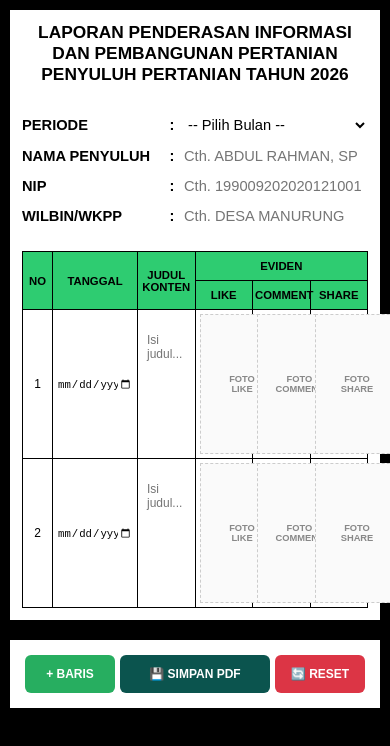
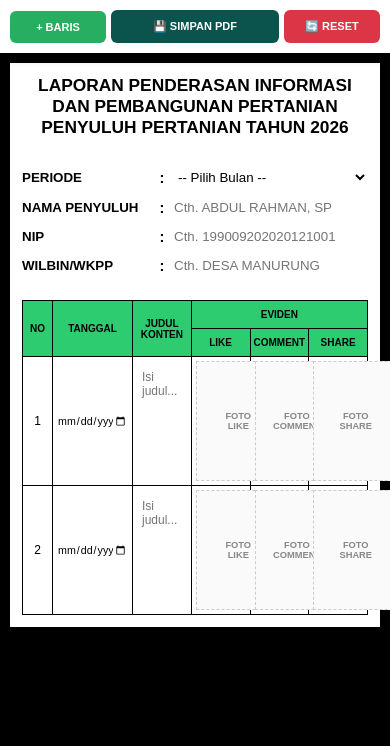
Before and after one commit to mamank757/EvidenLCS, a plain HTML site: page index.html in a window 390 px wide. Drawn offline with Linux system fonts and the light colour scheme.

Commit message:
Update index.html

```diff
--- a/index.html
+++ b/index.html
@@ -11,26 +11,26 @@
         * { box-sizing: border-box; }
         body { font-family: Arial, sans-serif; background: #000; margin: 0; padding: 0; }
 
-        /* PANEL KENDALI DI BAWAH TABEL */
+        /* PANEL KENDALI */
         .panel-kendali {
             background: #ffffff;
-            padding: 15px;
+            padding: 10px;
             display: flex;
             justify-content: space-between;
             align-items: center;
-            margin: 20px auto;
-            max-width: 210mm;
-            border-radius: 8px;
+            position: sticky;
+            top: 0;
+            z-index: 9999;
             box-shadow: 0 4px 10px rgba(0,0,0,0.3);
-            width: 95%;
+            width: 100%;
         }
 
-        button { padding: 12px 15px; cursor: pointer; border-radius: 6px; border: none; color: white; font-weight: bold; font-size: 12px; }
+        button { padding: 10px 12px; cursor: pointer; border-radius: 6px; border: none; color: white; font-weight: bold; font-size: 11px; }
         .btn-print { background: #0b544e; flex: 2; margin: 0 5px; }
         .btn-add { background: #27ae60; flex: 1; }
         .btn-reset { background: #dc3545; flex: 1; }
 
-        .kertas-wrapper { padding: 10px; display: flex; flex-direction: column; align-items: center; }
+        .kertas-wrapper { padding: 10px; display: flex; justify-content: center; }
 
         .kertas-a4 {
             width: 210mm;
@@ -38,34 +38,32 @@
             padding: 10mm 15mm;
             background: white;
             box-sizing: border-box;
-            box-shadow: 0 0 10px rgba(0,0,0,0.5);
         }
 
         .judul-laporan { text-align: center; font-weight: bold; font-size: 13pt; margin-bottom: 25px; text-transform: uppercase; color:#000; line-height: 1.2; }
 
         .identitas { width: 100%; border-collapse: collapse; margin-bottom: 20px; font-size: 11pt; color:#000; }
-        .identitas td { padding: 5px 0; border: none !important; }
+        .identitas td { padding: 5px 0; vertical-align: middle; border: none !important; }
 
-        /* Nama Penyuluh tidak wrap */
+        /* PERBAIKAN 1: Lebar Label diperluas agar tidak wrap */
         .label-id { width: 180px; font-weight: bold; white-space: nowrap; }
         .titik-id { width: 20px; text-align: center; font-weight: bold; }
 
         .identitas input, .identitas select {
-            width: 100%; border: none; font-size: 11pt; padding: 2px; background: transparent; outline: none; color: black;
+            width: 100%; border: none; font-size: 11pt; padding: 2px; font-family: inherit; background: transparent; outline: none; color: black;
         }
 
-        /* Tabel Utama */
         table.tabel-data { width: 100%; border-collapse: collapse; border: 1.5px solid black; table-layout: fixed; }
         table.tabel-data th { background-color: #2ecc71 !important; color: black; padding: 8px 2px; border: 1px solid black; font-size: 8.5pt; text-transform: uppercase; }
         table.tabel-data td { border: 1px solid black; padding: 4px; vertical-align: middle; font-size: 9pt; text-align: center; }
 
-        /* Penyeimbangan Kolom */
+        /* PERBAIKAN 2: Penyeimbangan Kolom */
         .col-no { width: 30px; }
-        .col-tgl { width: 105px; }
+        .col-tgl { width: 105px; } /* Dipersempit agar Judul Konten lebih luas */
         .col-judul { width: auto; }
         .col-foto { width: 95px; }
 
-        .input-tgl { width: 100%; border: none; text-align: center; font-size: 8pt; background: transparent; padding: 0; }
+        .input-tgl { width: 100%; border: none; text-align: center; font-size: 8pt; font-family: inherit; background: transparent; padding: 0; }
         textarea.input-judul { width: 100%; height: 110px; border: none; resize: none; font-size: 9pt; font-family: inherit; padding: 5px; background: transparent; overflow: hidden; }
 
         .foto-container { width: 85px; height: 140px; border: 1px dashed #ccc; margin: auto; position: relative; background: #fafafa; display: flex; align-items: center; justify-content: center; overflow: hidden; }
@@ -75,17 +73,27 @@
 
         @media screen and (max-width: 768px) {
             .kertas-a4 { width: 100% !important; padding: 12px !important; min-height: auto; }
-            .label-id { width: 140px; }
-            .col-tgl { width: 85px; }
+            .label-id { width: 130px; font-size: 10pt; }
+            .identitas input, .identitas select { font-size: 10pt; }
+            .foto-container { width: 85px; height: 120px; }
+            .col-tgl { width: 80px; }
             .col-foto { width: 85px; }
-            .panel-kendali { width: 100%; border-radius: 0; }
+            th { font-size: 7.5pt !important; }
         }
+
+        .no-export { display: none !important; }
     </style>
 </head>
 <body onload="muatDataLokal()">
 
-    <div class="kertas-wrapper">
-        <div class="kertas-a4" id="capture-area">
+    <div class="panel-kendali" id="toolbar">
+        <button class="btn-add" onclick="tambahBaris()">+ BARIS</button>
+        <button class="btn-print" onclick="simpanPDFAndroid()">💾 SIMPAN PDF</button>
+        <button class="btn-reset" onclick="tampilkanPopup()">🔄 RESET</button>
+    </div>
+
+    <div class="kertas-wrapper" id="capture-area">
+        <div class="kertas-a4">
             <div class="judul-laporan">
                 LAPORAN PENDERASAN INFORMASI DAN PEMBANGUNAN PERTANIAN<br>
                 PENYULUH PERTANIAN TAHUN 2026
@@ -138,12 +146,6 @@
                 </thead>
                 <tbody id="table-body"></tbody>
             </table>
-        </div>
-
-        <div class="panel-kendali" id="toolbar">
-            <button class="btn-add" onclick="tambahBaris()">+ BARIS</button>
-            <button class="btn-print" onclick="simpanPDFAndroid()">💾 SIMPAN PDF</button>
-            <button class="btn-reset" onclick="tampilkanPopup()">🔄 RESET</button>
         </div>
     </div>
 
```
